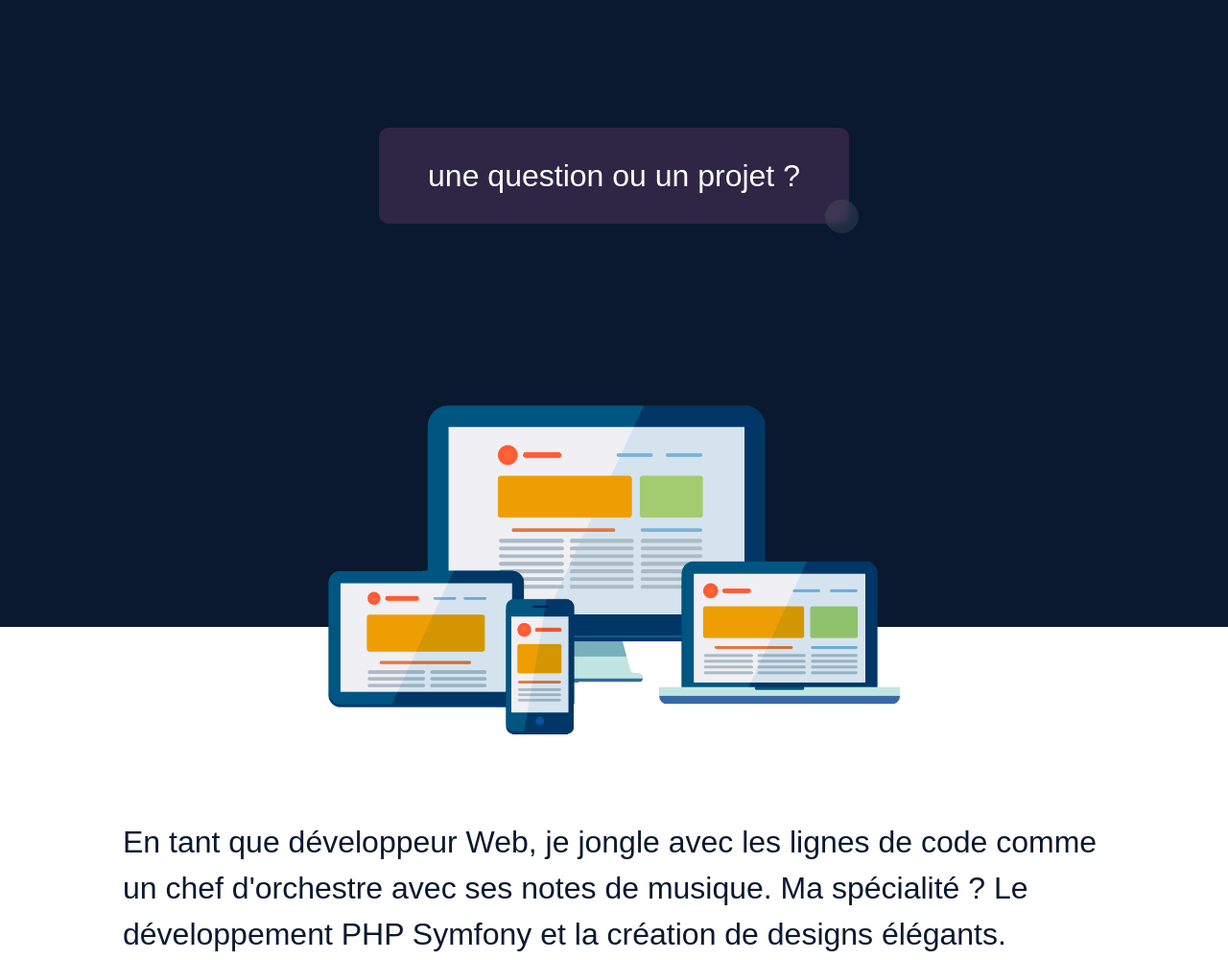
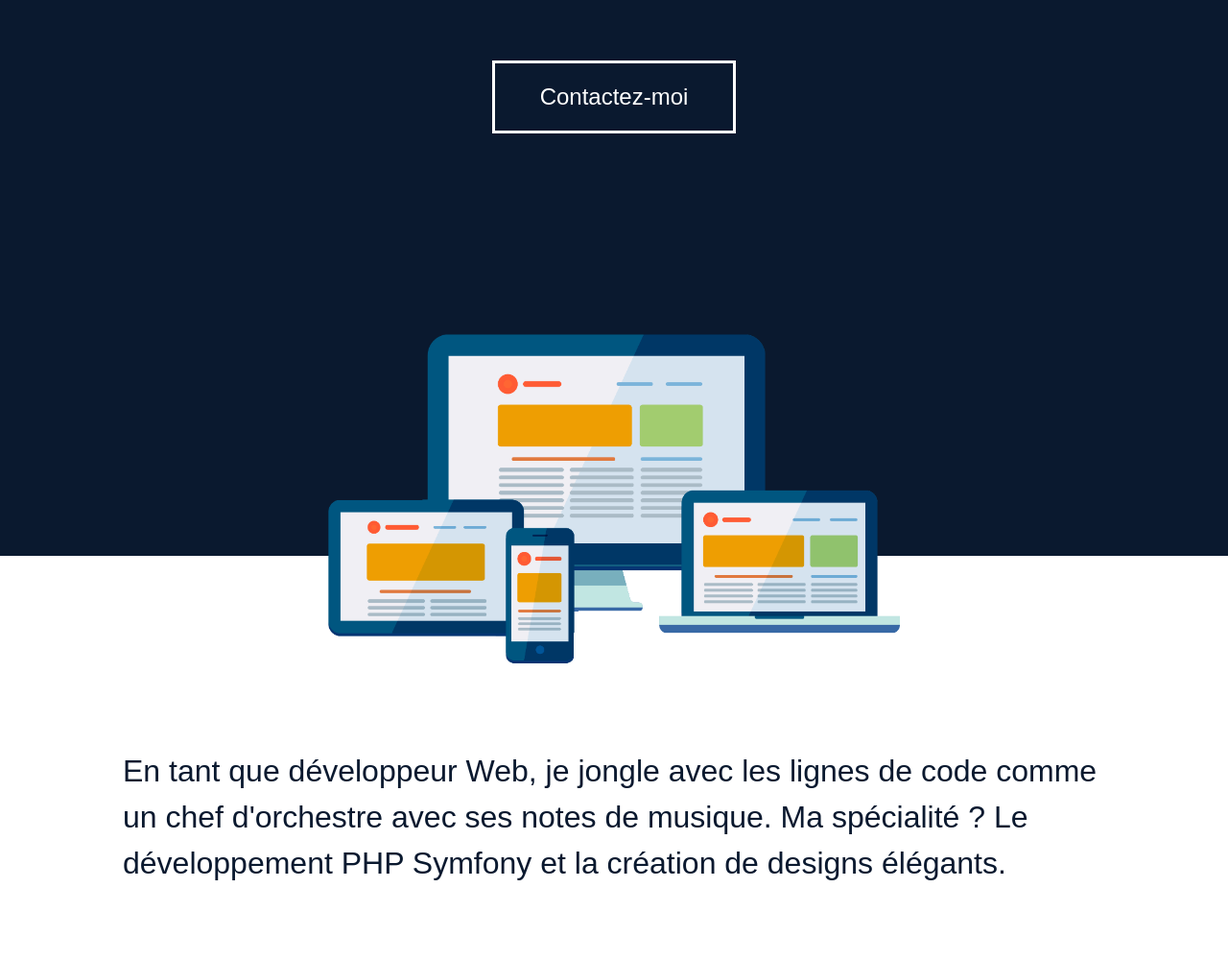
Before and after one commit to Mehdi-Abakri/Mehdi-Abakri.github.io, a plain HTML site: page index.html in a window 1280 px wide. Shown: the part 1000-2000 px from the top of the page at 96% size. Drawn offline with nearby package versions, Linux system fonts and the light colour scheme.

Commit message:
Modif bouton home

```diff
--- a/css/style.css
+++ b/css/style.css
@@ -284,80 +284,44 @@ h1 {
 }
 
 .btnContact__effect {
-    all: unset;
-    width: 450px;
-    height: 80px;
-    font-size: 16px;
+    padding: 20px 50px;
+    font-size: 1.5rem;
+    cursor: pointer;
+    border: 0;
+    color: #fff;
     background: transparent;
-    border: none;
     position: relative;
-    color: white;
-    cursor: pointer;
-    z-index: 1;
-    padding: 10px 20px;
-    display: flex;
-    align-items: center;
-    justify-content: center;
-    white-space: nowrap;
-    user-select: none;
-    -webkit-user-select: none;
-    touch-action: manipulation;
+    margin: 20px;
+    transition: all .25s;
 }
 
 .btnContact__effect::after,
 .btnContact__effect::before {
+    border: 3px solid #fff;
     content: '';
     position: absolute;
-    bottom: 0;
-    right: 0;
-    z-index: -99999;
-    transition: all .4s;
+    border-radius: inherit;
+    width: 100%;
+    height: 100%;
+    left: 0px;
+    bottom: 0px;
+    transition: all .25s;
 }
 
-.btnContact__effect::before {
-    content: 'une question ou un projet ?';
-    font-size: 2em;
-    display: flex;
-    align-items: center;
-    justify-content: center;
-    transform: translate(0%, 0%);
-    width: 100%;
-    height: 100%;
-    background: var(--darkPurple);
-    border-radius: 10px;
-}
-
-.btnContact__effect::after {
-    transform: translate(10px, 10px);
-    width: 35px;
-    height: 35px;
-    background: #ffffff15;
-    backdrop-filter: blur(5px);
-    -webkit-backdrop-filter: blur(5px);
-    border-radius: 50px;
+.btnContact__effect:hover::after {
+    transform: translate(-7px, -7px);
+    border-radius: 8px;
+    border-color: var(--vertCyan);
 }
 
 .btnContact__effect:hover::before {
-    transform: translate(5%, 20%);
-    width: 110%;
-    height: 110%;
+    border-radius: 8px;
+    border-color: var(--vertCyan);
+    transform: translate(7px, 7px);
 }
 
-.btnContact__effect:hover::after {
-    content: 'Contactez moi';
-    font-size: 2em;
-    display: flex;
-    align-items: center;
-    justify-content: center;
-    border-radius: 10px;
-    transform: translate(0, 0);
-    width: 100%;
-    height: 100%;
-}
-
-.btnContact__effect:active::after {
-    transition: 0s;
-    transform: translate(0, 5%);
+.btnContact__effect:hover {
+    color: var(--vertCyan);
 }
 
 /*
@@ -379,14 +343,14 @@ h1 {
 }
 
 .footer li a {
-    color: white;
+    color: var(--background);
     font-weight: 100;
     font-size: 1.5em;
     transition: 0.3s;
 }
 
 .footer li a:hover {
-    color: var(--darkPurple);
+    color: white;
     border-left: 1px solid var(--fOf);
     border-bottom: 1px solid var(--fOf);
     text-decoration: none;
@@ -395,7 +359,7 @@ h1 {
 }
 
 .footer p {
-    color: #fff;
+    color: var(--background);
     margin: 15px 0 10px 0;
     font-size: 1.5rem;
     font-weight: 300;
--- a/index.html
+++ b/index.html
@@ -25,7 +25,7 @@
                 <li class="menu__item-list"><a href="#">01. Home</a></li>
                 <li class="menu__item-list"><a href="#">02. A propos</a></li>
                 <li class="menu__item-list"><a href="#">03. Projets</a></li>
-                <li class="menu__item-list"><a href="#">04. Contact</a></li>
+                <li class="menu__item-list"><a href="https://www.linkedin.com/in/mehdi-abakri/">04. Contact</a></li>
             </ul>
         </nav>
 
@@ -33,7 +33,7 @@
 
     <div class="container">
         <h1>
-            Développeur Web spécialisé dans la satisfaction de ses clients
+            Développeur Web en formation
             <span class="subtitle">Je design et conçois des choses simples mais parfois... faire simple c'est très
                 compliqué !</span>
         </h1>
@@ -55,7 +55,7 @@
             </section>
 
             <div class="btnContact">
-                <button class="btnContact__effect" role="button"></button>
+                <button class="btnContact__effect" >Contactez-moi</button>
             </div>
 
             <div class="container__img-section-2">
@@ -99,15 +99,13 @@
 
                         <div class="section__3--cards--container">
                             <div class="section__3--cards">
-                                <i class="fa-solid fa-object-group section__3--icon"></i>
-                                <h3 class="section__3--subtitle">Frontend Developer</h3>
+                                <i class="fa-solid fa-screwdriver-wrench section__3--icon"></i> section__3--icon"></i>
+                                <h3 class="section__3--subtitle">Backend Developer</h3>
                                 <p class="section__3--content">J'aime développer des projets from Scratch et donner vie
                                     à vos idées</p>
-                                <h4 class="section__3--subtitle">Languages papotés</h4>
+                                <h4 class="section__3--subtitle">Language papoté</h4>
                                 <ul class="section__3--list">
-                                    <li>HTML</li>
-                                    <li>CSS</li>
-                                    <li>Javascript | JS </li>
+                                    <li>PHP (Symfony)</li>
                                 </ul>
                             </div>
                         </div>
```
